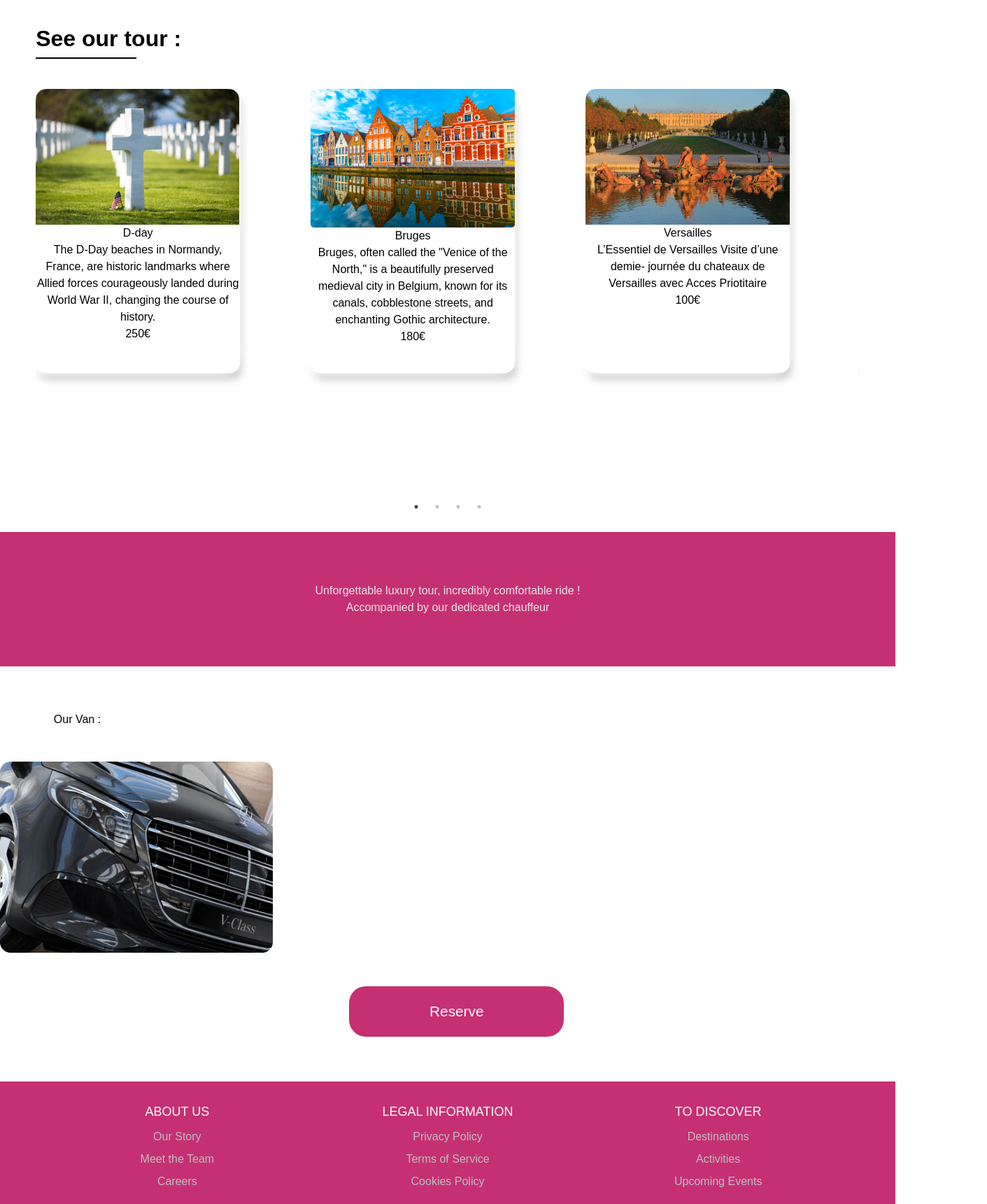
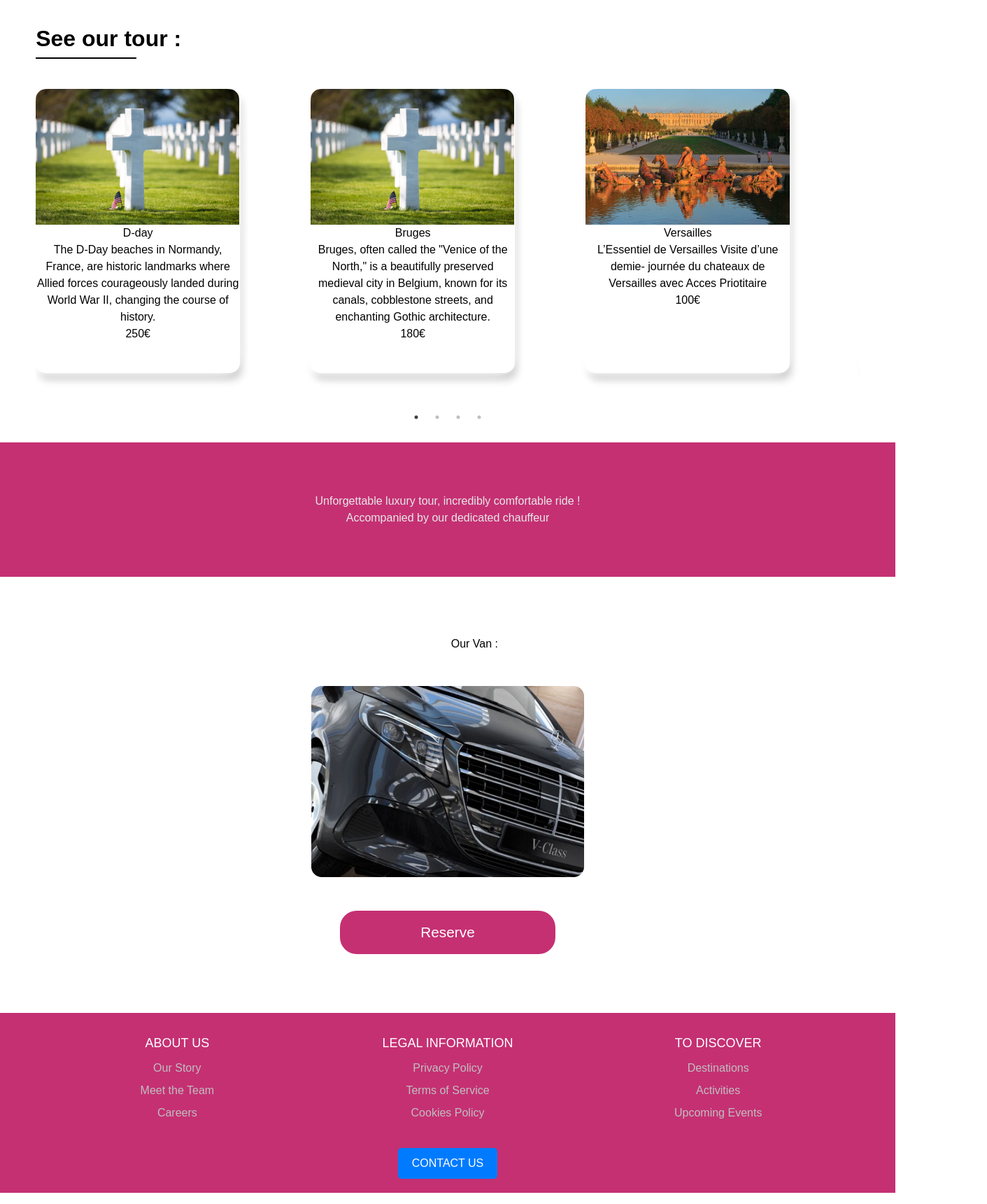
Before and after one commit to AdryanPro/parisTour, a React (Vite) app: page / in a window 1280 px wide. Shown: the part 820-2540 px from the top of the page at 70% size, 1411 px wide, since content can reach past the window. Built offline with nearby package versions, Linux system fonts and the light colour scheme.

Commit message:
More Responsive on the home page still not done !

```diff
--- a/src/css/Responsive/ResponsiveHome.css
+++ b/src/css/Responsive/ResponsiveHome.css
@@ -7,8 +7,8 @@
     }
     .HeaderBgMobile{
         object-fit: cover;
-        margin-top: 3vh;
         min-height: 79vh;
+        min-width: 100%;
         max-width: 100vw;
     }
     .H1Overlay{
@@ -140,6 +140,9 @@
     .VanPresentation{
         display: none;
     }
+    /* .VanP{
+        font-size: 1.5rem;
+    } */
     .VanCarouselImg{
         min-width: 90vw;
         margin-left: 3vw;
@@ -151,18 +154,37 @@
         margin-bottom: 6vh;
         margin-left: 6vw;
     }
+    .Cards{
+        margin-bottom: 6vh;
+    }
+    .Cards:hover{
+        box-shadow: none;
+        transform: scale(1);
+    }
     .VanBtn{
         margin-top: 6vh;
         font-size: 1.3rem;
         min-width: 24%;
         min-height: 19% !important;
-        padding: 20px;
-        margin-left: 39vw;
+        padding: 15px;
     }
-
+    .ImageCarouselSection{
+        display: flex;
+        flex-direction: column;
+        justify-content: center;
+        align-items: center;
+        padding: 20px 0; /* Adds padding to the section */
+        overflow: hidden; /* Hides overflowing content */
+    }
+    .HeaderBgMobile{
+        display: none;
+    }
 }
 
-  @media (min-width: 1455px) {
+  @media (min-width: 1456px) {
+    .HeaderBgMobile{
+        display: none;
+    }
     .cardWrapper{
         margin-left: 8vw;
         overflow: hidden;
@@ -176,4 +198,35 @@
     .HeaderBgMobile{
         display: none;
     }
+    .Cards{
+        margin-bottom: 3vh;
+    }
+    .Cards:hover{
+        box-shadow: none;
+        transform: scale(1);
+    }
   }
+@media (min-width: 1456px){
+    .H1Overlay{
+        font-size: 8.8rem;
+    }
+    .textOverlay{
+        font-size: 2.9rem;
+    }
+    .NavBarHeaderA{
+        font-size: 1.6rem;
+    }
+    .Section3H1{
+        font-size: 3rem;
+    }
+    .VanPresentation{
+        margin-bottom: 6vh;
+    }
+    .VanH1{
+        font-size: 2.9rem;
+    }
+    .VanP{
+        font-size: 2rem;
+    }
+
+}
--- a/src/pages/Home.jsx
+++ b/src/pages/Home.jsx
@@ -5,7 +5,7 @@ import { Link, useNavigate } from 'react-router-dom'
 import '../css/HomeComponent.css'
 import '../css/Responsive/ResponsiveHome.css'
 import Dday from '../assets/Images/D-DayCardImg.png'
-import Bruges from '../assets/Images/BrugesAssets/BrugesImg1.png'
+import Bruges from '../assets/Images/D-DayCardImg.png' //'../assets/Images/BrugesAssets/BrugesImg1.png'
 import Versailles from '../assets/Images/VersaillesCardImg.png'
 import Mont from '../assets/Images/MontCardImg.png'
 import VanCard from '../assets/Images/VanCardImg.png'
@@ -29,7 +29,19 @@ export default function Home() {
     slidesToScroll: 1,
     responsive: [
       {
-        breakpoint: 1000, // Screen size below 1000px
+        breakpoint: 3000, // Screen size below 1000px
+        settings: {
+          slidesToShow: 4,
+        },
+      },
+      {
+        breakpoint: 1700, // Screen size below 1000px
+        settings: {
+          slidesToShow: 3,
+        },
+      },
+      {
+        breakpoint: 1050, // Screen size below 1000px
         settings: {
           slidesToShow: 2,
         },
```
